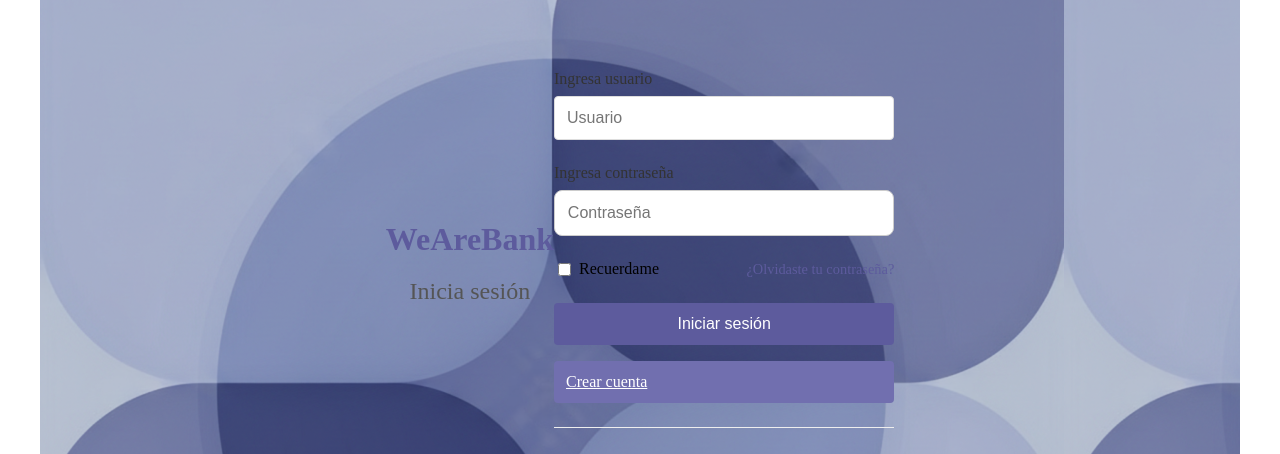
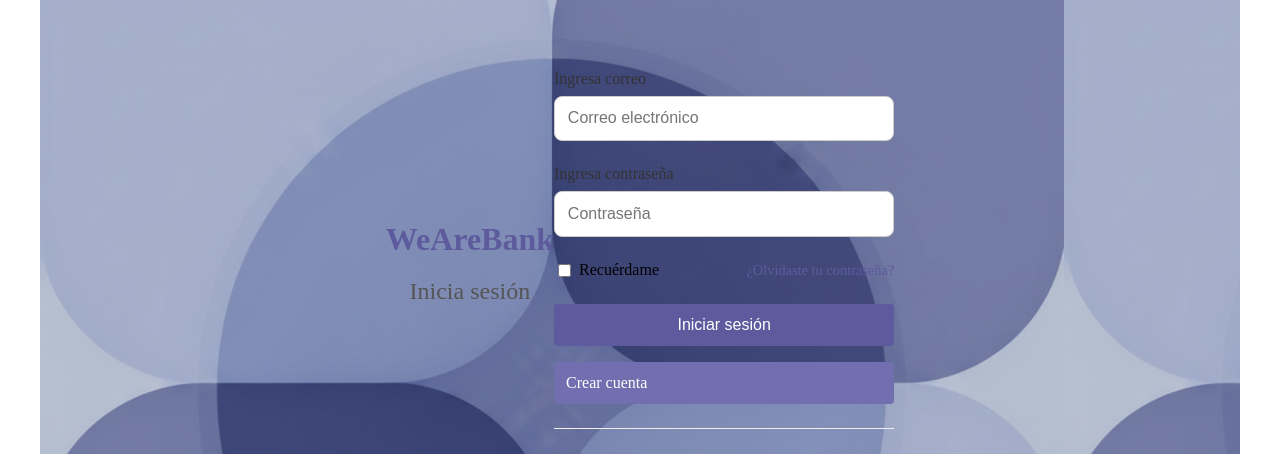
Before and after one commit to andreapa04/Wearebank, an Angular app in the folder WeAreBank/: page /login in a window 1280 px wide. Shown: the part 160-614 px from the top of the page. Built offline with nearby package versions, Linux system fonts and the light colour scheme.

Commit message:
login bueno

```diff
--- a/WeAreBank/src/app/app.config.ts
+++ b/WeAreBank/src/app/app.config.ts
@@ -1,15 +1,14 @@
 import { ApplicationConfig } from '@angular/core';
 import { provideRouter, withComponentInputBinding } from '@angular/router';
 import { provideClientHydration } from '@angular/platform-browser';
-import { provideHttpClient } from '@angular/common/http';
 import { routes } from './app.routes';
 import { AuthGuard } from './guards/auth.guard';
+import { provideHttpClient, withFetch } from '@angular/common/http';
 
 export const appConfig: ApplicationConfig = {
   providers: [
-    provideRouter(routes, withComponentInputBinding()),
+    provideRouter(routes),
     provideClientHydration(),
-    provideHttpClient(),
-    AuthGuard
+    provideHttpClient(withFetch()) // ✅ usa fetch API
   ]
 };
--- a/WeAreBank/src/app/guards/auth.guard.ts
+++ b/WeAreBank/src/app/guards/auth.guard.ts
@@ -1,5 +1,6 @@
 import { Injectable } from '@angular/core';
 import { CanActivateFn, Router } from '@angular/router';
+import { safeLocalStorage } from '../utils/storage.util';
 
 @Injectable({
   providedIn: 'root'
@@ -8,15 +9,15 @@
   constructor(private router: Router) {}
 
   canActivate: CanActivateFn = (route, state) => {
-    const usuario = JSON.parse(localStorage.getItem('usuario') || 'null');
+    const ls = safeLocalStorage();
+    const usuario = JSON.parse(ls.getItem('usuario') || 'null');
 
     if (!usuario) {
       this.router.navigate(['/login']);
       return false;
     }
 
-    // Verificamos el rol contra la ruta
-    const rol = usuario.rol; // 0 = gerente, 1 = ejecutivo, 2 = cliente
+    const rol = usuario.rol;
     const url = state.url;
 
     if (url.startsWith('/gerente') && rol !== 0) {
--- a/WeAreBank/src/app/login/login.component.html
+++ b/WeAreBank/src/app/login/login.component.html
@@ -6,37 +6,47 @@
 
   <div class="login-form">
     <div class="form-group">
-      <label for="usuario">Ingresa usuario</label>
+      <label for="email">Ingresa correo</label>
       <input
-        type="text"
-        id="usuario"
-        title="usuario"
-        placeholder="Usuario"
-        class="form-input">
+        type="email"
+        id="email"
+        name="email"
+        [(ngModel)]="email"
+        placeholder="Correo electrónico"
+        class="form-input"
+        required>
     </div>
 
     <div class="form-group">
-      <label for="contrasena">Ingresa contraseña</label>
+      <label for="contrasenia">Ingresa contraseña</label>
       <input
         type="password"
-        id="contrasena"
-        title="contrasena"
+        id="contrasenia"
+        name="contrasenia"
+        [(ngModel)]="contrasenia"
         placeholder="Contraseña"
-        class="form-input">
+        class="form-input"
+        required>
     </div>
 
     <div class="form-options">
       <label class="checkbox-label">
-        <input type="checkbox" title="recordarme">
-        <span>Recuerdame</span>
+        <input
+          type="checkbox"
+          id="recordarme"
+          name="recordarme"
+          [(ngModel)]="recordarme">
+        <span>Recuérdame</span>
       </label>
 
       <a href="#" class="forgot-password">¿Olvidaste tu contraseña?</a>
     </div>
 
     <div class="button-group">
-    <button (click)="iniciarSesion()" class="login-button">Iniciar sesión</button>
-    <a routerLink="/register" class="register-button">Crear cuenta</a>
+      <button type="button" (click)="iniciarSesion()" class="login-button">
+        Iniciar sesión
+      </button>
+      <a routerLink="/register" class="register-button">Crear cuenta</a>
     </div>
 
     <div class="login-footer">
--- a/WeAreBank/src/app/login/login.component.ts
+++ b/WeAreBank/src/app/login/login.component.ts
@@ -1,49 +1,50 @@
 import { Component } from '@angular/core';
 import { CommonModule } from '@angular/common';
 import { FormsModule } from '@angular/forms';
-import { Router, RouterModule } from '@angular/router';
+import { Router } from '@angular/router';
 import { AuthService } from '../services/auth.service';
 
 @Component({
   selector: 'app-login',
   standalone: true,
-  imports: [CommonModule, FormsModule, RouterModule],
+  imports: [CommonModule, FormsModule],
   templateUrl: './login.component.html',
   styleUrls: ['./login.component.css']
 })
 export class LoginComponent {
-  usuario: string = '';
-  contrasena: string = '';
+  email: string = '';
+  contrasenia: string = '';
   recordarme: boolean = false;
 
-  constructor(private router: Router, private authService: AuthService) {}
+  constructor(private authService: AuthService, private router: Router) {}
 
   iniciarSesion() {
-  if (this.usuario && this.contrasena) {
-    this.authService.login(this.usuario, this.contrasena).subscribe({
+    if (!this.email || !this.contrasenia) {
+      alert("Por favor, ingresa correo y contraseña");
+      return;
+    }
+
+    this.authService.login(this.email, this.contrasenia).subscribe({
       next: (res) => {
-        console.log('Login correcto', res);
+        console.log("Respuesta del backend:", res);
 
-        // Guardamos usuario en localStorage
-        localStorage.setItem('usuario', JSON.stringify(res.usuario));
+        if (res.user) {
+          // 🔹 Guardamos con la clave 'usuario' (igual que espera AuthGuard)
+          localStorage.setItem('usuario', JSON.stringify(res.user));
 
-        // Redirigimos según rol
-        if (res.usuario.rol === 0) {
-          this.router.navigate(['/gerente']);
-        } else if (res.usuario.rol === 1) {
-          this.router.navigate(['/ejecutivo']);
-        } else if (res.usuario.rol === 2) {
-          this.router.navigate(['/cliente']);
+          // 🔹 Redirigir según rol
+          const rol = res.user.rol;
+          if (rol === 0) this.router.navigate(['/gerente']);
+          else if (rol === 1) this.router.navigate(['/ejecutivo']);
+          else if (rol === 2) this.router.navigate(['/cliente']);
         } else {
-          alert('Rol no reconocido');
+          alert(res.error || "Credenciales inválidas");
         }
       },
       error: (err) => {
-        alert(err.error.mensaje || 'Error al iniciar sesión');
+        console.error("Error en login:", err);
+        alert("Error en el servidor");
       }
     });
-  } else {
-    alert('Por favor, ingresa usuario y contraseña');
   }
 }
-}
--- a/WeAreBank/src/app/services/auth.service.ts
+++ b/WeAreBank/src/app/services/auth.service.ts
@@ -11,7 +11,7 @@
 
   constructor(private http: HttpClient) {}
 
-  login(usuario: string, contrasena: string): Observable<any> {
-    return this.http.post(`${this.apiUrl}/login`, { usuario, contrasena });
+  login(email: string, contrasenia: string): Observable<any> {
+    return this.http.post(`${this.apiUrl}/login`, { email, contrasenia });
   }
 }
```
Also changed, not shown: WeAreBank/src/app/app.routes.ts (+18 -16 lines).
